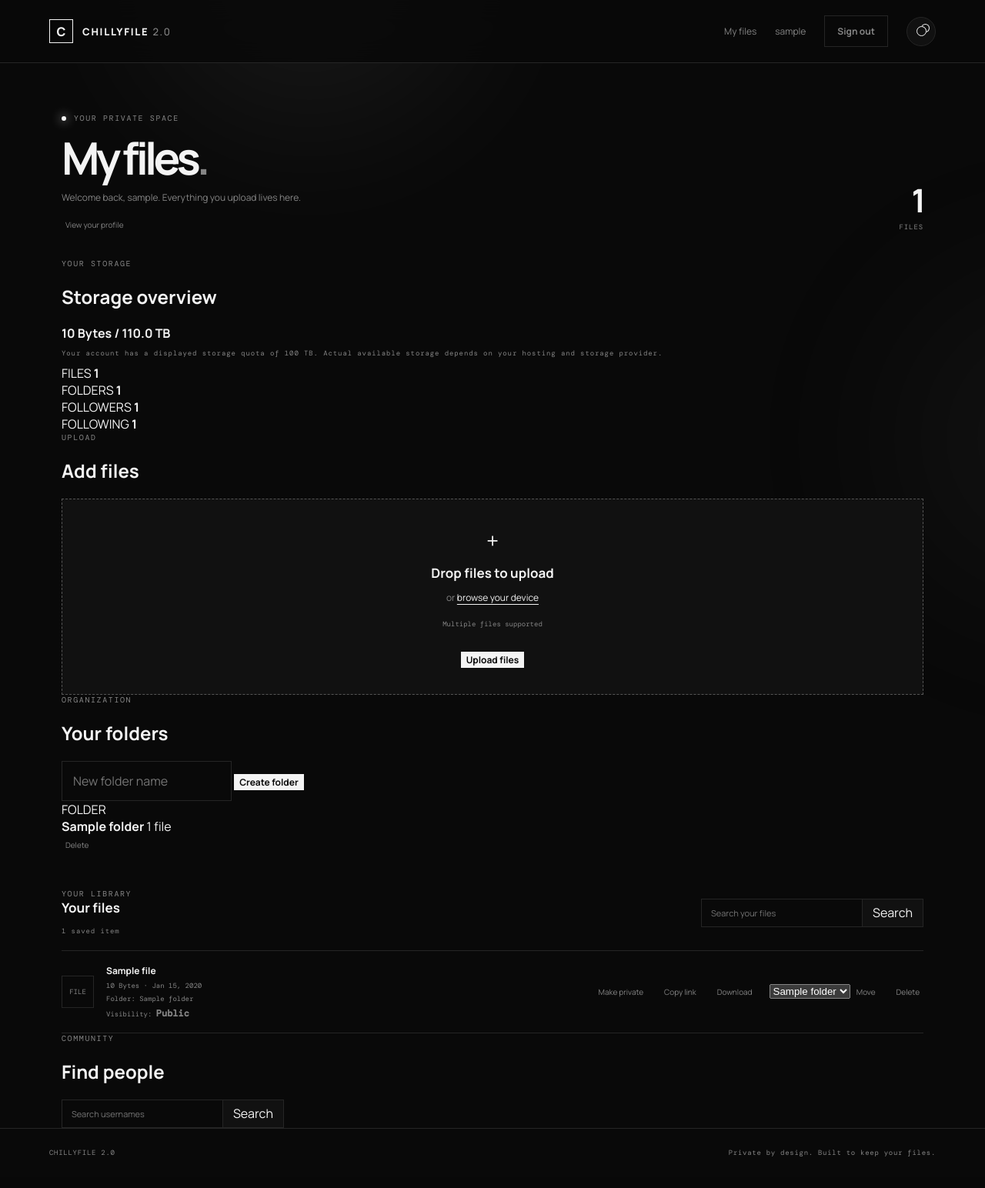
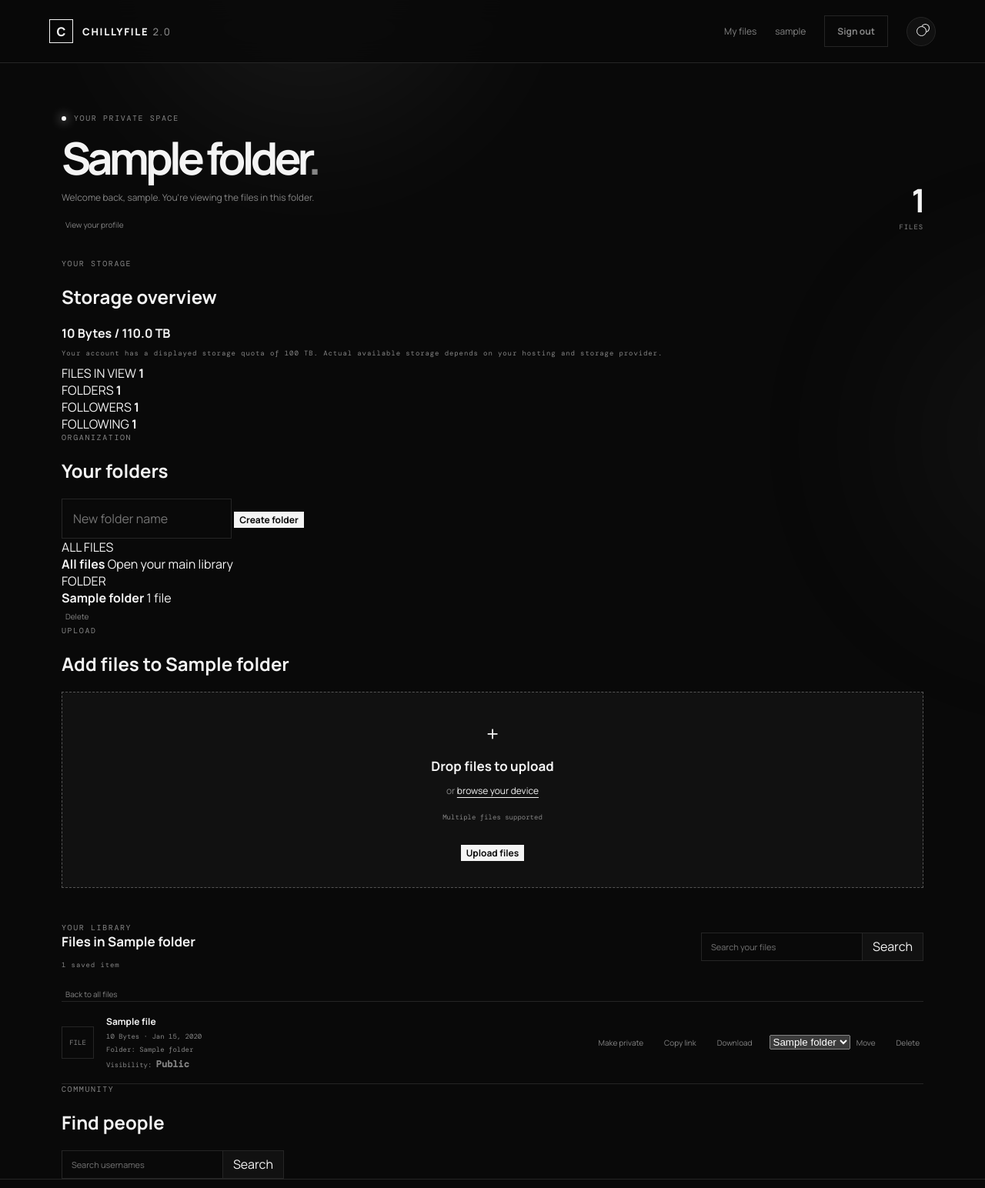
Before and after one commit to chillythecoder/Chillyfile-2.0, a Flask app: page /dashboard?folder=1 in a window 1280 px wide. Shown: the top 1544 px of the page at 77% size. Before the commit the page ends 1503 px from the top, so only its background shows below. Run offline with Flask 3, Linux system fonts and the light colour scheme; a user stored in the database is signed in; tables that the repository leaves empty hold one stand-in row (values such as "Sample post").

Commit message:
Update dashboard.html

```diff
--- a/templates/dashboard.html
+++ b/templates/dashboard.html
@@ -1,7 +1,8 @@
-
 {% extends "base.html" %}
 
-{% block title %}My files · ChillyFile2.0{% endblock %}
+{% block title %}
+    {% if active_folder %}{{ active_folder.name }} · {% endif %}My files · ChillyFile2.0
+{% endblock %}
 
 {% block content %}
 
@@ -12,11 +13,21 @@
             YOUR PRIVATE SPACE
         </div>
 
-        <h1>My files<span class="period">.</span></h1>
+        <h1>
+            {% if active_folder %}
+                {{ active_folder.name }}<span class="period">.</span>
+            {% else %}
+                My files<span class="period">.</span>
+            {% endif %}
+        </h1>
 
         <p class="muted">
             Welcome back, {{ current_user.username }}.
+            {% if active_folder %}
+                You're viewing the files in this folder.
+            {% else %}
                 Everything you upload lives here.
+            {% endif %}
         </p>
 
         <a class="text-button" href="{{ url_for('profile', username=current_user.username) }}">
@@ -62,7 +73,7 @@
 
 <section class="stats-grid">
     <div class="stat-card">
-        <span>FILES</span>
+        <span>FILES IN VIEW</span>
         <strong>{{ files|length }}</strong>
     </div>
 
@@ -80,52 +91,6 @@
         <span>FOLLOWING</span>
         <strong>{{ following_count|default(0) }}</strong>
     </div>
-</section>
-
-<!-- UPLOAD -->
-
-<section class="section-block">
-    <div class="section-heading">
-        <div>
-            <span class="eyebrow">UPLOAD</span>
-            <h2>Add files</h2>
-        </div>
-    </div>
-
-    <form class="upload-zone"
-          action="{{ url_for('upload') }}"
-          method="post"
-          enctype="multipart/form-data"
-          id="upload-form">
-
-        <input type="file"
-               name="files"
-               id="file-input"
-               multiple
-               required>
-
-        <div class="upload-content">
-            <div class="upload-symbol">+</div>
-            <h2>Drop files to upload</h2>
-            <p>
-                or
-                <label for="file-input" class="inline-link">
-                    browse your device
-                </label>
-            </p>
-            <span class="upload-hint">Multiple files supported</span>
-        </div>
-
-        <div class="selected-files" id="selected-files"></div>
-
-        <button class="button button-light upload-submit" type="submit">
-            Upload files
-        </button>
-
-        <div class="upload-progress" id="upload-progress">
-            <span></span>
-        </div>
-    </form>
 </section>
 
 <!-- FOLDERS -->
@@ -153,10 +118,23 @@
         </button>
     </form>
 
-    {% if folders %}
     <div class="folder-grid">
+
+        <a class="folder-card" href="{{ url_for('dashboard') }}">
+            <div class="folder-icon">ALL FILES</div>
+            <div class="folder-info">
+                <strong>All files</strong>
+                <span>Open your main library</span>
+            </div>
+        </a>
+
         {% for folder in folders %}
             <article class="folder-card">
+
+                <a class="folder-open"
+                   href="{{ url_for('dashboard', folder=folder.id) }}"
+                   aria-label="Open folder {{ folder.name }}">
+
                     <div class="folder-icon">FOLDER</div>
 
                     <div class="folder-info">
@@ -166,6 +144,7 @@
                             file{{ '' if folder.files|length == 1 else 's' }}
                         </span>
                     </div>
+                </a>
 
                 <form method="post"
                       action="{{ url_for('delete_folder', folder_id=folder.id) }}"
@@ -175,16 +154,78 @@
                         Delete
                     </button>
                 </form>
+
             </article>
-            {% endfor %}
-        </div>
         {% else %}
             <div class="empty-state">
                 <div class="empty-mark">—</div>
                 <h3>No folders yet</h3>
                 <p>Create a folder to organize your files.</p>
             </div>
+        {% endfor %}
+
+    </div>
+</section>
+
+<!-- UPLOAD -->
+
+<section class="section-block">
+    <div class="section-heading">
+        <div>
+            <span class="eyebrow">UPLOAD</span>
+            <h2>
+                {% if active_folder %}
+                    Add files to {{ active_folder.name }}
+                {% else %}
+                    Add files
                 {% endif %}
+            </h2>
+        </div>
+    </div>
+
+    <form class="upload-zone"
+          action="{{ url_for('upload') }}"
+          method="post"
+          enctype="multipart/form-data"
+          id="upload-form">
+
+        {% if active_folder %}
+            <input type="hidden"
+                   name="folder_id"
+                   value="{{ active_folder.id }}">
+        {% endif %}
+
+        <input type="file"
+               name="files"
+               id="file-input"
+               multiple
+               required>
+
+        <div class="upload-content">
+            <div class="upload-symbol">+</div>
+            <h2>Drop files to upload</h2>
+
+            <p>
+                or
+                <label for="file-input" class="inline-link">
+                    browse your device
+                </label>
+            </p>
+
+            <span class="upload-hint">Multiple files supported</span>
+        </div>
+
+        <div class="selected-files" id="selected-files"></div>
+
+        <button class="button button-light upload-submit" type="submit">
+            Upload files
+        </button>
+
+        <div class="upload-progress" id="upload-progress">
+            <span></span>
+        </div>
+
+    </form>
 </section>
 
 <!-- FILE LIBRARY -->
@@ -193,13 +234,28 @@
     <div class="files-toolbar">
         <div>
             <span class="eyebrow">YOUR LIBRARY</span>
-            <h2>Your files</h2>
+
+            <h2>
+                {% if active_folder %}
+                    Files in {{ active_folder.name }}
+                {% else %}
+                    Your files
+                {% endif %}
+            </h2>
+
             <span class="muted small">
                 {{ files|length }} saved item{{ '' if files|length == 1 else 's' }}
             </span>
         </div>
 
         <form class="search-form" method="get">
+
+            {% if active_folder %}
+                <input type="hidden"
+                       name="folder"
+                       value="{{ active_folder.id }}">
+            {% endif %}
+
             <input type="search"
                    name="q"
                    value="{{ query|default('') }}"
@@ -208,17 +264,27 @@
             <button type="submit" aria-label="Search">
                 Search
             </button>
+
         </form>
     </div>
 
+    {% if active_folder %}
+        <a class="text-button" href="{{ url_for('dashboard') }}">
+            Back to all files
+        </a>
+    {% endif %}
+
     {% if files %}
+
         <div class="file-list">
+
             {% for file in files %}
                 <article class="file-row">
 
                     <div class="file-type">FILE</div>
 
                     <div class="file-info">
+
                         <strong>{{ file.original_name }}</strong>
 
                         <span>
@@ -241,6 +307,7 @@
                                 <strong>Private</strong>
                             {% endif %}
                         </span>
+
                     </div>
 
                     <div class="file-actions">
@@ -255,6 +322,7 @@
                                     Make public
                                 {% endif %}
                             </button>
+
                         </form>
 
                         <button class="text-button copy-link"
@@ -282,11 +350,13 @@
                                         {{ folder.name }}
                                     </option>
                                 {% endfor %}
+
                             </select>
 
                             <button class="text-button" type="submit">
                                 Move
                             </button>
+
                         </form>
 
                         <form method="post"
@@ -296,25 +366,41 @@
                             <button class="text-button danger-text" type="submit">
                                 Delete
                             </button>
+
                         </form>
 
                     </div>
                 </article>
             {% endfor %}
+
         </div>
 
     {% else %}
+
         <div class="empty-state">
             <div class="empty-mark">—</div>
 
             <h3>
-                {{ 'No matching files' if query else 'Your library is waiting' }}
+                {% if query %}
+                    No matching files
+                {% elif active_folder %}
+                    This folder is empty
+                {% else %}
+                    Your library is waiting
+                {% endif %}
             </h3>
 
             <p>
-                {{ 'Try another search term.' if query else 'Upload your first file to see it appear here.' }}
+                {% if query %}
+                    Try another search term.
+                {% elif active_folder %}
+                    Upload files above or move files into this folder.
+                {% else %}
+                    Upload your first file to see it appear here.
+                {% endif %}
             </p>
         </div>
+
     {% endif %}
 </section>
 
@@ -328,12 +414,16 @@
         </div>
     </div>
 
-    <form class="search-form" action="{{ url_for('search_users') }}" method="get">
+    <form class="search-form"
+          action="{{ url_for('search_users') }}"
+          method="get">
+
         <input type="search"
                name="q"
                placeholder="Search usernames">
 
         <button type="submit">Search</button>
+
     </form>
 </section>
 
```
Lines whose indentation alone changed are shown as unchanged.
